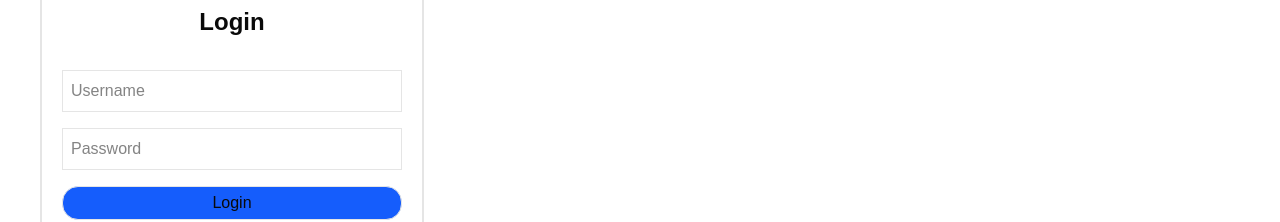
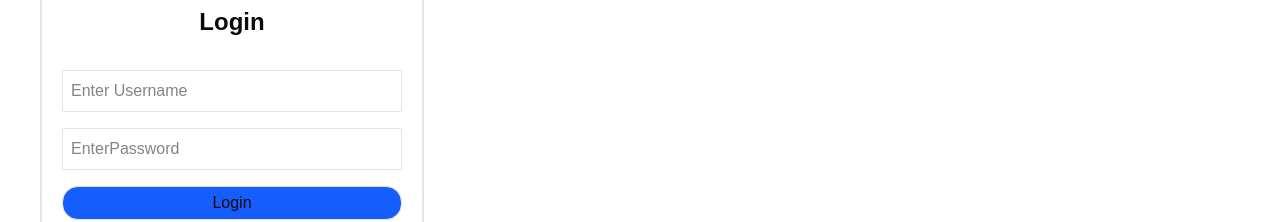
Before and after one commit to Niadul-Munna/playground-nextjs, a Next.js app: page / in a window 1280 px wide. Shown: the part 136-358 px from the top of the page. Built offline with nearby package versions, Linux system fonts and the light colour scheme.

Commit message:
style: some update on input field

```diff
--- a/src/components/login.tsx
+++ b/src/components/login.tsx
@@ -19,14 +19,14 @@ const Login = () => {
           onChange={(e) => setUsername(e.target.value)}
           className="border p-2"
           type="text"
-          placeholder="Username"
+          placeholder="Enter Username"
         />
         <input
           value={password}
           onChange={(e) => setPassword(e.target.value)}
           className="border p-2"
           type="password"
-          placeholder="Password"
+          placeholder="EnterPassword"
         />
         <button
           className="border cursor-pointer bg-blue-600 rounded-2xl  px-4 py-1"
```
